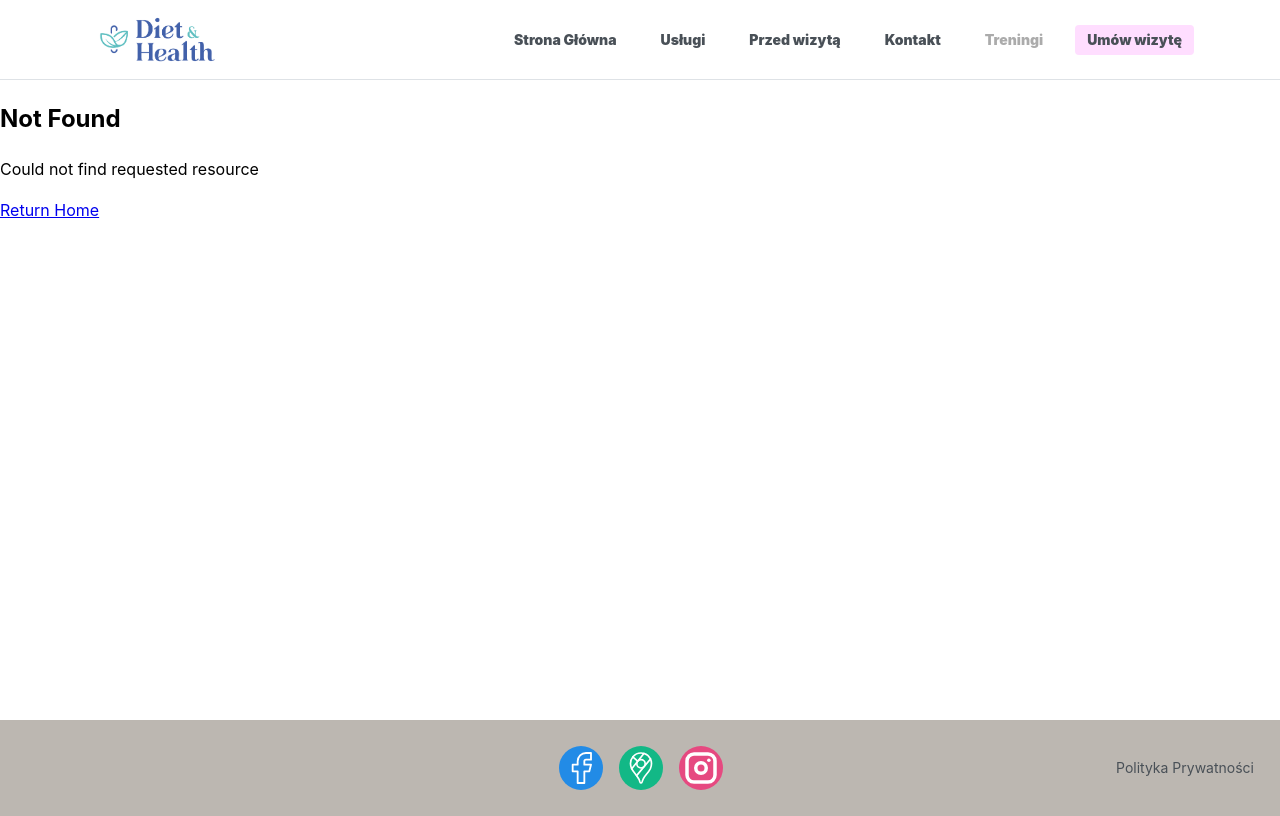
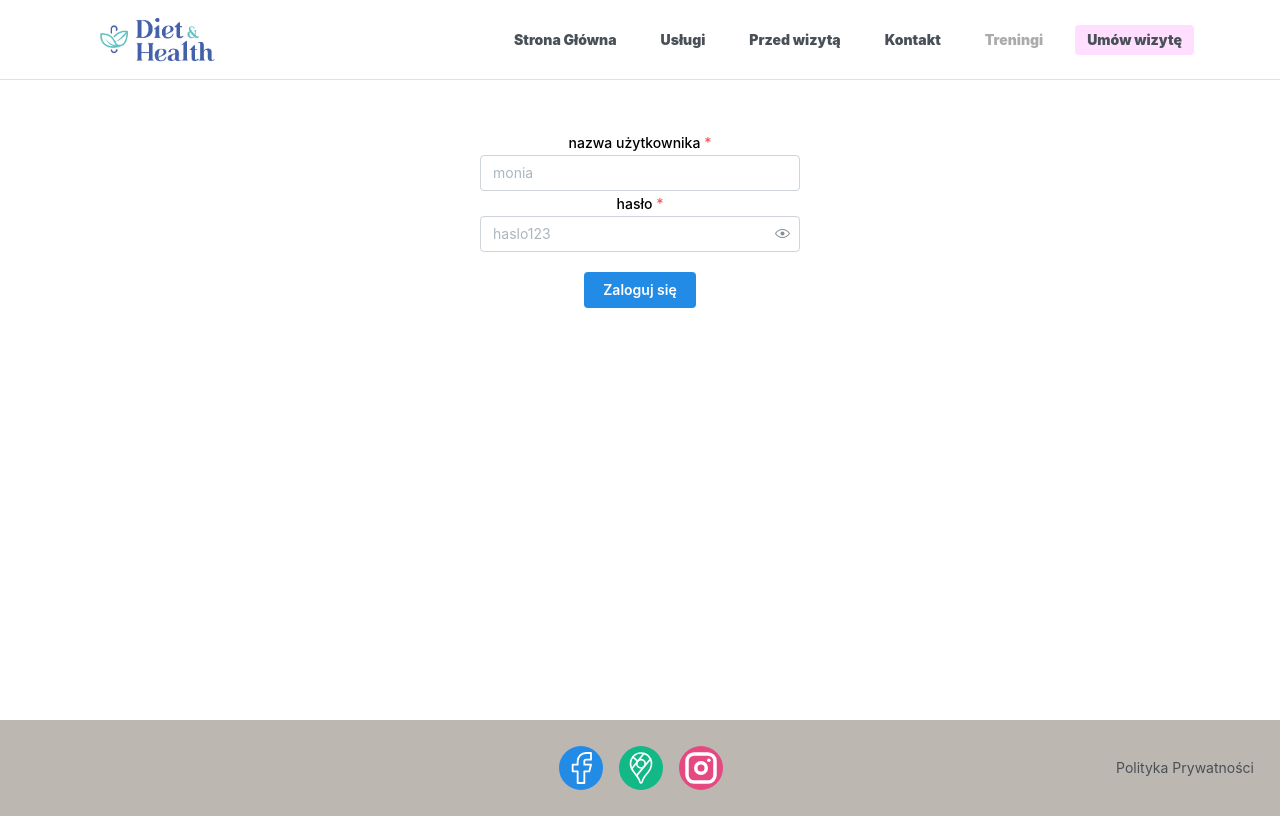
Before and after one commit to szkmk13/diet-and-health, a Next.js app: page /login in a window 1280 px wide. Before the commit this address had no page. Built offline with nearby package versions, Linux system fonts and the light colour scheme.

Commit message:
admin panel

```diff
--- a/app/layout.tsx
+++ b/app/layout.tsx
@@ -1,23 +1,21 @@
+'use client'; // ✅ Add this at the top
 import '@mantine/core/styles.css';
 import React from 'react';
-import { MantineProvider, } from '@mantine/core';
+import { MantineProvider } from '@mantine/core';
 import { theme } from '../theme';
 import { FooterCentered } from '@/components/Footer/Footer';
 import StickyNavbar from '@/components/StickyNavbar/StickyNavbar';
 import '@mantine/notifications/styles.css';
 import '@mantine/dates/styles.css';
 import { Notifications } from '@mantine/notifications';
-import 'dayjs/locale/pl'; // Import the Polish locale
+import 'dayjs/locale/pl';
 import dayjs from 'dayjs';
 import { Analytics } from '@vercel/analytics/react';
+import { SessionProvider } from 'next-auth/react';
 
-dayjs.locale('pl'); // Set the locale to Polish
-export const metadata = {
-  title: 'Diet and health',
-  description: 'Dietetyka',
-};
+dayjs.locale('pl');
 
-export default function RootLayout({ children }: { children: any }) {
+export default function RootLayout({ children }: { children: React.ReactNode }) {
   return (
     <html lang="en">
       <head>
@@ -28,13 +26,15 @@ export default function RootLayout({ children }: { children: any }) {
         />
       </head>
       <body>
+        <SessionProvider>
           <MantineProvider theme={theme}>
             <Analytics />
             <Notifications position="top-right" zIndex={100} />
             <StickyNavbar />
-          <div style={{ paddingTop: '10vh',minHeight: '90vh'}}>{children}</div>
+            <div style={{ paddingTop: '10vh', minHeight: '90vh' }}>{children}</div>
             <FooterCentered />
           </MantineProvider>
+        </SessionProvider>
       </body>
     </html>
   );
--- /dev/null
+++ b/app/login/layout.tsx
@@ -0,0 +1,9 @@
+export default function ProjectsLayout({
+  children,
+}: {
+  children: React.ReactNode;
+}) {
+  return (
+      <div>{children}</div>
+  );
+}
--- /dev/null
+++ b/app/login/page.module.css
@@ -0,0 +1,18 @@
+.input {
+  background-color: var(--mantine-color-white);
+  border-color: var(--mantine-color-gray-4);
+  color: var(--mantine-color-black);
+
+  &::placeholder {
+    color: var(--mantine-color-gray-5);
+  }
+}
+.passwordInput {
+  width: 20rem;
+}
+.inputLabel {
+  color: var(--mantine-color-black);
+}
+.button {
+  margin-top:20px
+}
--- /dev/null
+++ b/app/login/page.tsx
@@ -0,0 +1,64 @@
+'use client'; // ✅ Required for using hooks like useState and useRouter
+
+import { signIn } from 'next-auth/react';
+import { useState } from 'react';
+import { useRouter } from 'next/navigation'; // ✅ Correct import for App Router
+import { Button, Center, Loader, PasswordInput, TextInput } from '@mantine/core';
+import { InlineInputClasses } from '@mantine/core/lib/components/InlineInput';
+import classes from './page.module.css';
+
+export default function LoginPage() {
+  const [username, setUsername] = useState('');
+  const [password, setPassword] = useState('');
+  const [error, setError] = useState('');
+  const router = useRouter(); // ✅ Now works in App Router
+  const [loading, setLoading] = useState(false);
+
+  const handleLogin = async (e: React.FormEvent) => {
+    console.log(username, password);
+    e.preventDefault();
+    setError('');
+
+    const result = await signIn('credentials', {
+      username,
+      password,
+      redirect: false,
+    });
+
+    if (result?.error) {
+      setError('Invalid username or password');
+    } else {
+      router.push('/admin'); // ✅ Redirect works correctly
+    }
+  };
+
+  return (
+    <div style={{ textAlign: 'center', marginTop: '50px' }}>
+      <Center>
+        <form onSubmit={handleLogin}>
+          <TextInput
+            label="nazwa użytkownika"
+            placeholder="monia"
+            required
+            name="username"
+            onChange={(e) => setUsername(e.target.value)}
+            classNames={{ input: classes.input, label: classes.inputLabel }}
+          />
+          <PasswordInput
+            label="hasło"
+            placeholder="haslo123"
+            required
+            name="password"
+            onChange={(e) => setPassword(e.target.value)}
+            classNames={{ input: classes.passwordInput, label: classes.inputLabel }}
+          />
+
+          <Button type="submit" disabled={loading} className={classes.button}>
+            {loading ? <Loader size="sm" /> : 'Zaloguj się'}
+          </Button>
+          {error && <p style={{ color: 'red' }}>{error}</p>}
+        </form>
+      </Center>
+    </div>
+  );
+}
--- a/app/not-found.tsx
+++ b/app/not-found.tsx
@@ -1,11 +1,14 @@
-import Link from "next/link";
+import { BackgroundImage, Button, Center } from '@mantine/core';
+import Link from 'next/link';
 
 export default function NotFound() {
   return (
-    <div className="global">
-      <h2>Not Found</h2>
-      <p>Could not find requested resource</p>
-      <Link href="/">Return Home</Link>
-    </div>
+    <Center>
+      <div>
+        <Button>
+          <Link href="/">Powrót</Link>
+        </Button>
+      </div>
+    </Center>
   );
 }
--- a/next.config.js
+++ b/next.config.js
@@ -8,6 +8,7 @@ module.exports = withBundleAnalyzer({
     ignoreDuringBuilds: true,
   },
   experimental: {
+    appDir: true, // ✅ Enables the App Router (`app/` directory)
     optimizePackageImports: ['@mantine/core', '@mantine/hooks'],
   },
 });
--- a/package.json
+++ b/package.json
@@ -31,6 +31,7 @@
     "cheerio": "^1.0.0-rc.12",
     "dayjs": "^1.11.10",
     "next": "13.5.3",
+    "next-auth": "^4.24.11",
     "react": "18.2.0",
     "react-dom": "18.2.0",
     "react-query": "^3.39.3"
```
Also changed, not shown: app/admin/page.tsx (added, +76 -0 lines), app/uslugi/page.tsx (+1 -7 lines), pages/api/auth/[...nextauth].ts (added, +32 -0 lines), app/admin/admin.module.css (added), 2 other files (tests, documents, lock files or other folders). Lines whose indentation alone changed are shown as unchanged.
